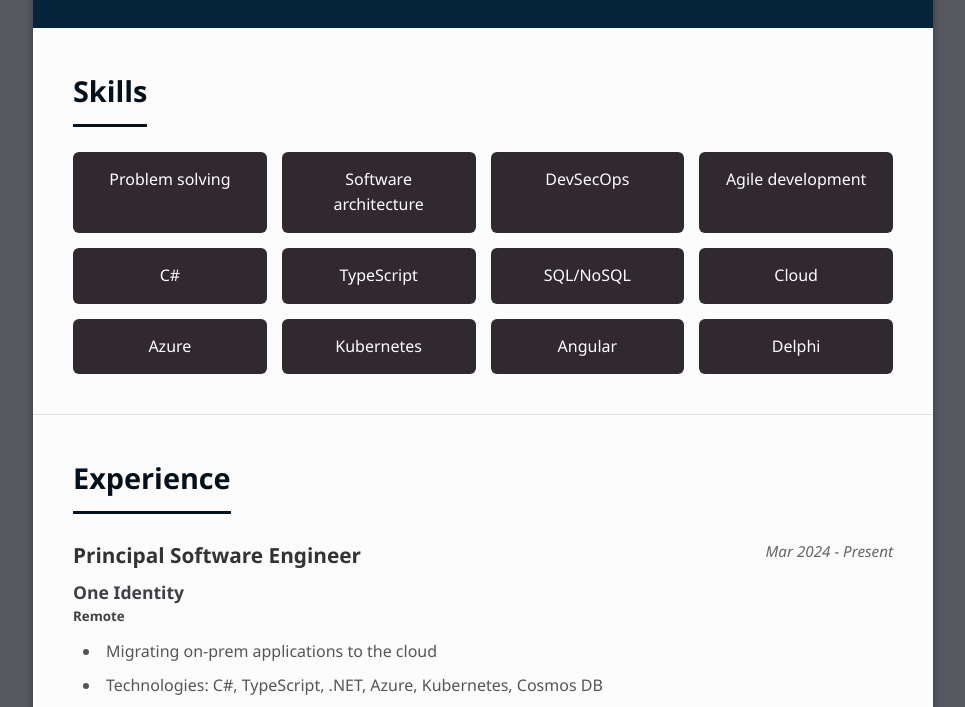
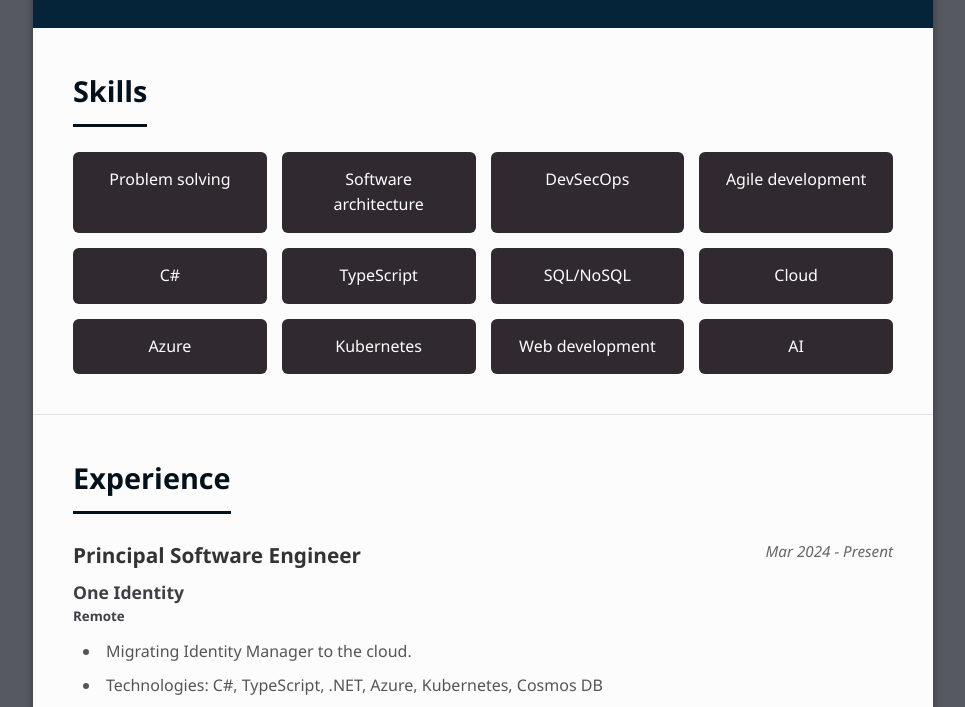
Before and after one commit to BalassaMarton/BalassaMarton.github.io, a website: page index.html in a window 1280 px wide. Shown: the part 245-952 px from the top of the page, without its empty margins (157-1122 px from the left). Drawn offline with Linux system fonts and the light colour scheme.

Commit message:
Update skills

```diff
--- a/index.html
+++ b/index.html
@@ -47,8 +47,8 @@
                 <div class="skill-item">Cloud</div>
                 <div class="skill-item">Azure</div>
                 <div class="skill-item">Kubernetes</div>
-                <div class="skill-item">Angular</div>
-                <div class="skill-item">Delphi</div>
+                <div class="skill-item">Web development</div>
+                <div class="skill-item">AI</div>
             </div>
         </section>
 
@@ -65,7 +65,7 @@
                     <p class="date">Mar 2024 - Present</p>
                 </div>
                 <ul class="responsibilities">
-                    <li>Migrating on-prem applications to the cloud</li>
+                    <li>Migrating Identity Manager to the cloud.</li>
                     <li>Technologies: C#, TypeScript, .NET, Azure, Kubernetes, Cosmos DB</li>
                 </ul>
             </div>
```
Also changed, not shown: 1 other file.
